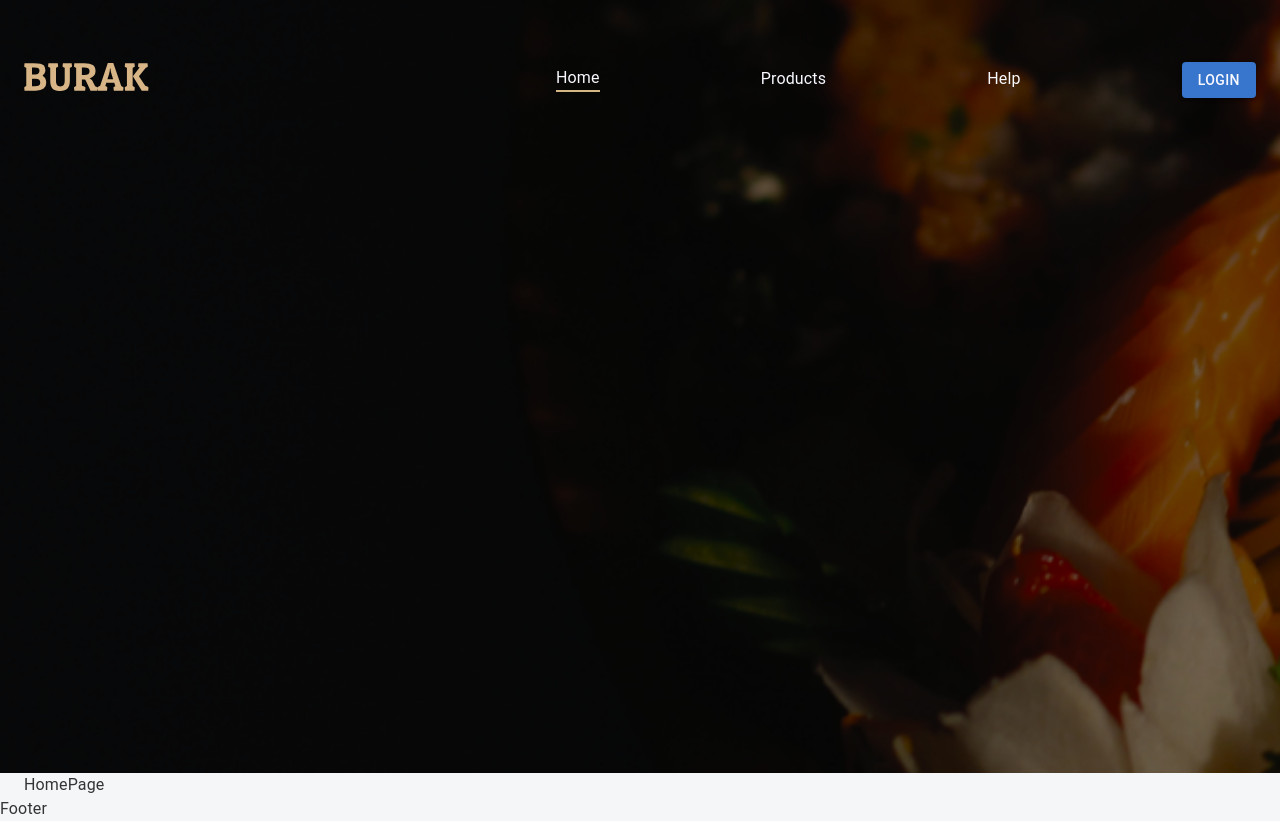
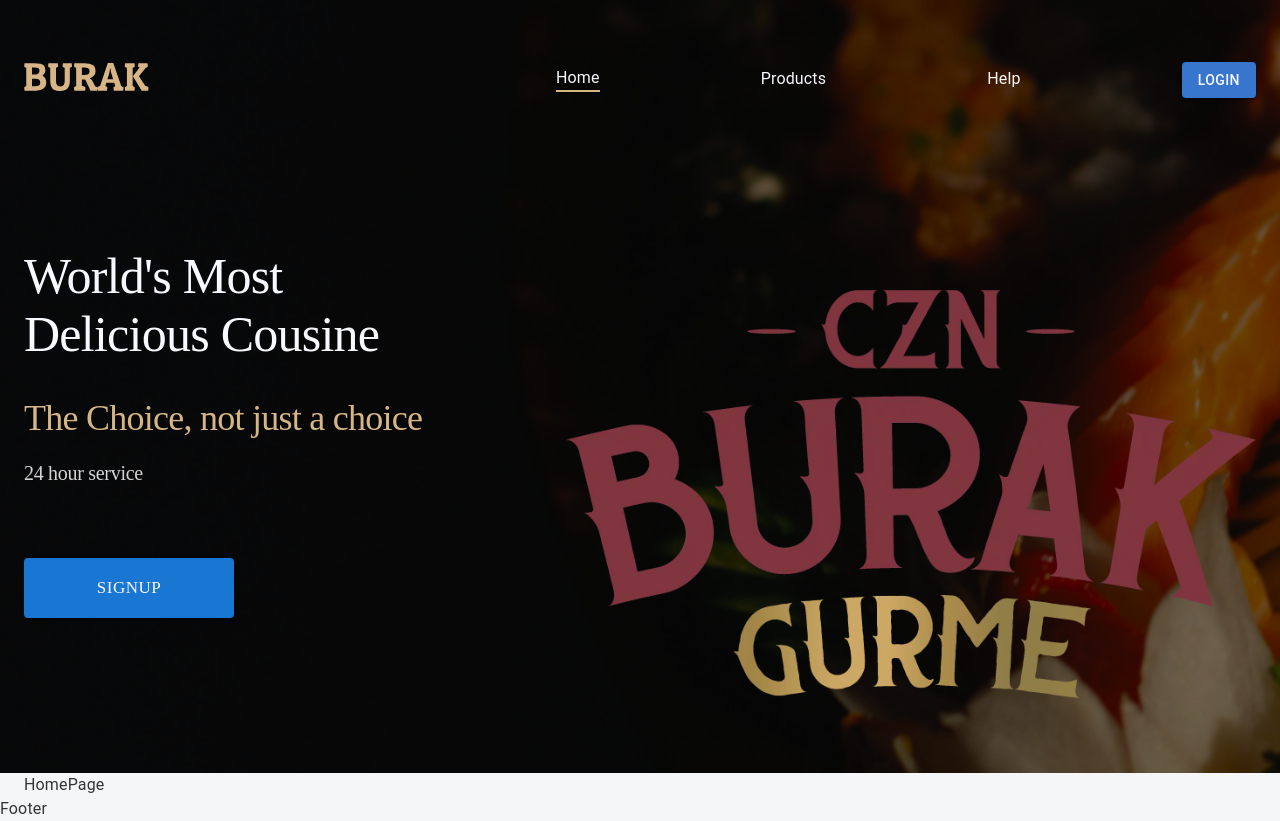
Before and after one commit to MukhammadZiya/burak-react, a React (Create React App) app: page / in a window 1280 px wide. Built offline with nearby package versions, Linux system fonts and the light colour scheme.

Commit message:
fix: modify homeNavbar header component

```diff
--- a/src/app/components/headers/HomeNavbar.tsx
+++ b/src/app/components/headers/HomeNavbar.tsx
@@ -6,7 +6,7 @@
 
   return (
     <div className="home-navbar">
-      <Container className="home-container">
+      <Container className="navbar-container">
         <Stack className="menu">
           <Box>
             <NavLink to={"/"}>
@@ -14,9 +14,7 @@
             </NavLink>
           </Box>
 
-          <Stack className="links"
-
-          >
+          <Stack className="links">
             <Box className={"hover-line"}>
               <NavLink to={"/"} activeClassName={"underline"}>
                 Home
@@ -49,10 +47,7 @@
 
             {!authMember ? (
               <Box>
-                <Button
-                  variant="contained"
-                  className="login-button"
-                >
+                <Button variant="contained" className="login-button">
                   Login
                 </Button>
               </Box>
@@ -65,6 +60,26 @@
             )}
           </Stack>
         </Stack>
+        <Stack className={"header-frame"}>
+          <Stack className={"detail"}>
+            <Box className={"head-main-txt"}>
+              World's Most Delicious Cousine
+            </Box>
+            <Box className={"wel-txt"}> The Choice, not just a choice </Box>
+            <Box className={"service-txt"}>24 hour service</Box>
+            <Box className={"signup"}>
+              {!authMember ? (
+                <Button variant={"contained"} className={"signup-button"}>
+                  {" "}
+                  SIGNUP
+                </Button>
+              ) : null}
+            </Box>
+          </Stack>
+          <Box className={"logo-frame"}>
+            <div className={"logo-img"}></div>
+          </Box>
+        </Stack>
       </Container>
     </div>
   );
--- a/src/css/navbar.css
+++ b/src/css/navbar.css
@@ -6,12 +6,12 @@
   background-size: cover;
 }
 
-.home-navbar .home-container {
+.home-navbar .navbar-container {
   margin-top: 55px;
   height: 642px;
 }
 
-.home-navbar .home-container .menu {
+.home-navbar .navbar-container .menu {
   height: 50px;
   display: flex;
   flex-direction: row;
@@ -19,12 +19,12 @@
   align-items: center;
 }
 
-.home-navbar .home-container .menu .brend-logo {
+.home-navbar .navbar-container .menu .brend-logo {
   width: 125px;
   height: 30px;
 }
 
-.home-navbar .home-container .menu .links {
+.home-navbar .navbar-container .menu .links {
   min-width: 700px;
   display: flex;
   flex-direction: row;
@@ -32,12 +32,12 @@
   align-items: center;
 }
 
-.home-navbar .home-container .menu .login-button {
+.home-navbar .navbar-container .menu .login-button {
   background: #3776cc;
   color: #f8f8ff;
 }
 
-.home-navbar .home-container .menu .user-avatar {
+.home-navbar .navbar-container .menu .user-avatar {
   width: 50px;
   height: 50px;
   border-radius: 24px;
@@ -73,3 +73,90 @@
 .home-navbar div.hover-line::after {
   transform-origin: 0% 50%;
 }
+
+.home-navbar .navbar-container .header-frame {
+  margin-top: 142px;
+  height: 462px;
+  display: flex;
+  flex-direction: row;
+  justify-content: space-between;
+}
+
+.home-navbar .navbar-container .header-frame .detail {
+  width: 510px;
+  display: flex;
+  flex-direction: column;
+}
+
+.home-navbar .navbar-container .header-frame .detail .head-main-txt {
+  width: 450px;
+  height: 150px;
+
+  font-family: "Roboto Serif";
+  font-size: 50px;
+  font-style: normal;
+  font-weight: 500;
+  line-height: normal;
+  letter-spacing: -0.75px;
+  color: #f8f8ff;
+}
+
+.home-navbar .navbar-container .header-frame .detail .wel-txt {
+  width: 510px;
+  height: 42px;
+
+  font-family: "Roboto Serif";
+  font-size: 36px;
+  font-style: normal;
+  font-weight: 400;
+  line-height: normal;
+  letter-spacing: -0.75px;
+  color: #d7b686;
+}
+
+.home-navbar .navbar-container .header-frame .detail .service-txt {
+  margin-top: 23px;
+  width: 153px;
+  height: 23px;
+
+  font-family: "Roboto Serif";
+  font-size: 20px;
+  font-style: normal;
+  font-weight: 400;
+  line-height: normal;
+  letter-spacing: -0.3px;
+  color: #d5d5d5;
+}
+
+.home-navbar .navbar-container .header-frame .detail .signup {
+  margin-top: 73px;
+}
+
+.home-navbar .navbar-container .header-frame .detail .signup-button {
+  width: 210px;
+  height: 60px;
+  border-radius: 4px;
+  background: #1976d2;
+  text-align: center;
+  font-family: Poppins;
+  font-style: normal;
+  font-size: 17px;
+  font-weight: 400px;
+  line-height: normal;
+  color: #f8f8ff;
+}
+
+.home-navbar .navbar-container .logo-frame {
+  margin-top: 43px;
+  width: 690px;
+  height: 419px;
+}
+
+.home-navbar .navbar-container .logo-frame .logo-img {
+  width: 100%;
+  height: 100%;
+  background: url("/public/img/logo.webp");
+  background-size: contain;
+  background-repeat: no-repeat;
+  filter: invert(15%);
+}
```
